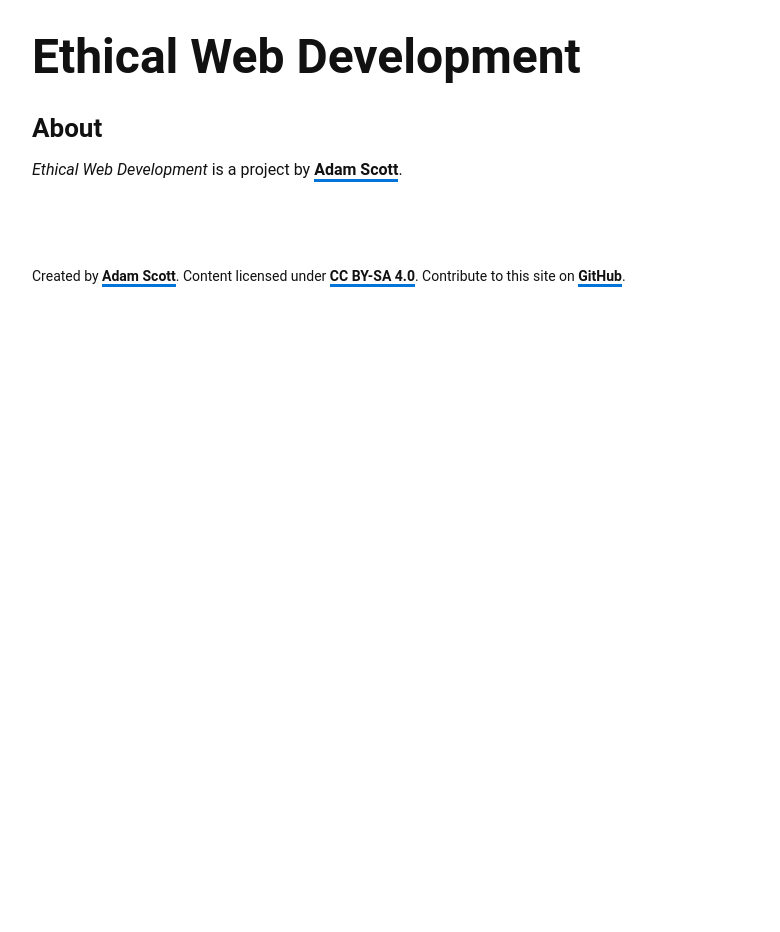
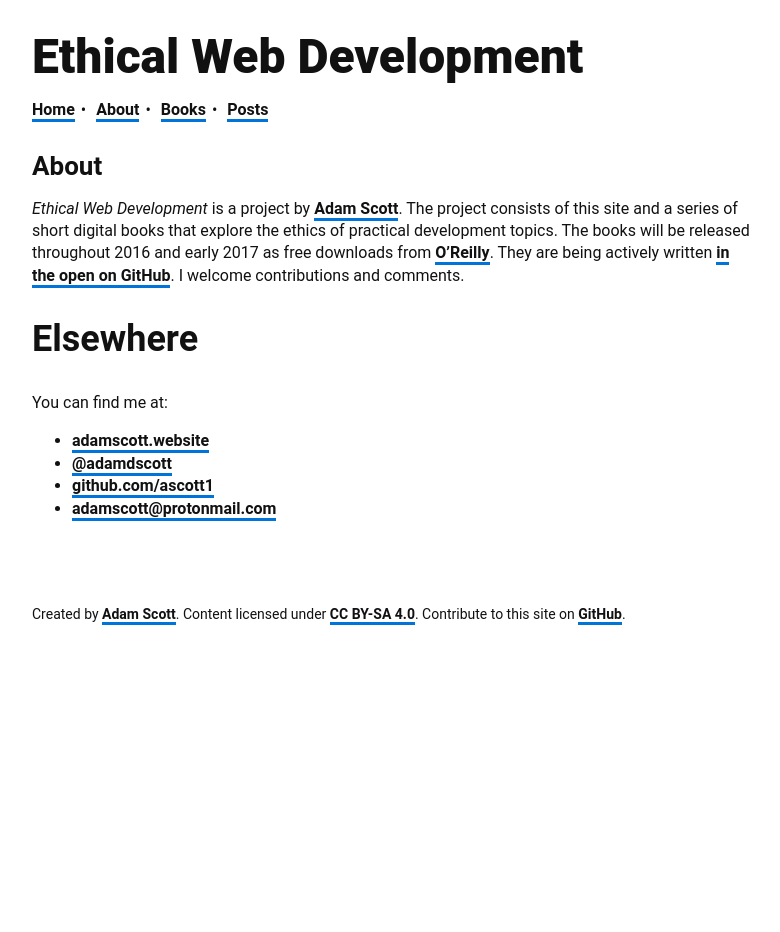
Before and after one commit to ascott1/ethicalweb.org, a Jekyll site: the page built from about.md, in a window 1280 px wide. Shown: the whole page, without its empty margins (248-1028 px from the left). Built offline with Jekyll 4.4.1, drawn with Linux system fonts in a browser that asks for light colours.

Commit message:
add additional site pages

```diff
--- a/_includes/header.html
+++ b/_includes/header.html
@@ -1,8 +1,10 @@
+<a href="#maincontent" class="visuallyhidden">Skip to main content</a>
+
 <header class="site-header" role="banner">
   <div class="wrapper">
-    <h1 class="site-title">{{ site.title }}</h1>
+    <h1 class="site-title"><a class="site-title" href="{{ site.baseurl }}/">{{ site.title }}</a></h1>
 
-    <!--<nav class="site-nav" role="navigation">
+    <nav class="site-nav" role="navigation">
       <ul class="site-nav_list">
         <li><a class="site-title" href="{{ site.baseurl }}/">Home</a></li>
         {% for my_page in site.pages %}
@@ -10,6 +12,6 @@
           <li><a class="page-link" href="{{ my_page.url | prepend: site.baseurl }}">{{ my_page.title }}</a></li>
           {% endif %}
         {% endfor %}
-    </nav>-->
+    </nav>
   </div>
 </header>
--- a/_layouts/default.html
+++ b/_layouts/default.html
@@ -7,7 +7,7 @@
 
     {% include header.html %}
 
-    <main class="page-content" role="main">
+    <main class="page-content" id="maincontent" role="main">
       <div class="wrapper">
         {{ content }}
       </div>
--- a/about.md
+++ b/about.md
@@ -4,4 +4,13 @@ title: About
 permalink: /about/
 ---
 
-_Ethical Web Development_ is a project by [Adam Scott](http://adamscott.website/).
+_Ethical Web Development_ is a project by [Adam Scott](http://adamscott.website/). The project consists of this site and a series of short digital books that explore the ethics of practical development topics. The books will be released throughout 2016 and early 2017 as free downloads from [O'Reilly](http://www.oreilly.com/). They are being actively written [in the open on GitHub](https://github.com/ascott1/ethical-web-dev). I welcome contributions and comments.
+
+## Elsewhere
+
+You can find me at:
+
+- [adamscott.website](http://adamscott.website)
+- [@adamdscott](https://twitter.com/adamdscott)
+- [github.com/ascott1](https://github.com/ascott1)
+- [adamscott@protonmail.com](mailto:adamscott@protonmail.com)
--- a/css/style.css
+++ b/css/style.css
@@ -627,6 +627,33 @@ body {
 /* Mobile-first styles here
    ========================================================================== */
 
+a:link {
+
+}
+
+.site-title a {
+  color: #111111;
+  text-decoration: none;
+  border-bottom-style: none;
+  font-weight: 800;
+}
+
+a:hover {
+  color: #0074D9;
+}
+
+a:focus {
+  color: #0074D9;
+}
+
+a:active {
+  color: #0074D9;
+}
+
+a:active  {
+  transition: color .3s;
+}
+
 .site-nav_list,
 .site-nav_list li {
   margin: 0;
@@ -744,3 +771,21 @@ img {
 @media screen and (min-width: 64em) {
 
 }
+
+.visuallyhidden {
+  border: 0;
+  height: 1px;
+  margin: -1px;
+  overflow: hidden;
+  padding: 0;
+  position: absolute;
+  width: 1px;
+}
+
+.visuallyhidden:focus {
+  height: auto;
+  margin: 0;
+  overflow: visible;
+  position: static;
+  width: auto;
+}
```
Also changed, not shown: _css/_nav.css (+22 -0 lines), _css/base.css (+18 -0 lines).
